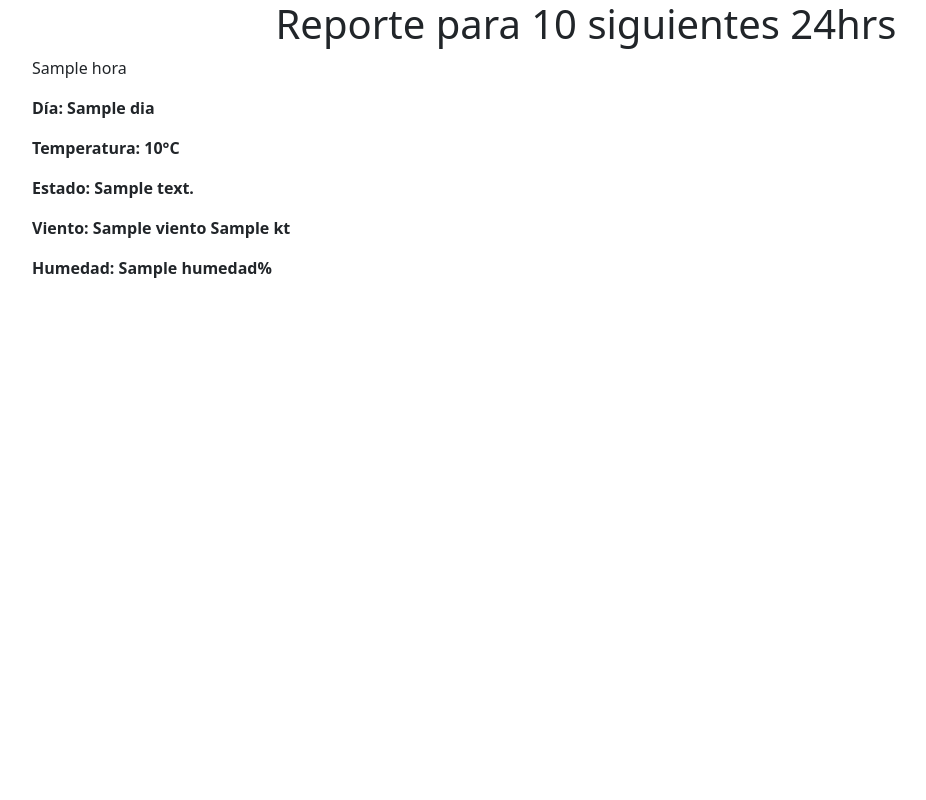
After one commit to christ998/Servicio-del-clima, a Django app: template serviciodelclima/modelo/templates/vistaHoras.html in a window 1280 px wide. The commit adds this page. Shown: the whole page, without its empty margins (54-980 px from the left). Run offline with Django 3.2, Linux system fonts and the light colour scheme; the template is opened without the code that fills it: most values are stand-ins (such as "Sample title", 1, 10 or a date in 2020); some libraries are stand-ins or nearby versions.

Commit message:
sprint 4

```diff
--- a/serviciodelclima/Cliente.py
+++ b/serviciodelclima/Cliente.py
@@ -43,6 +43,7 @@ class Client (Ice.Application):
                 print("Viento:" + med.viento + "km/h " + med.vientoDireccion)
                 print("Humedad:" + med.humedad + "%")
                 print("-------------------")
+            self.medida = medidaHora
             return medidaHora
 
 
--- a/serviciodelclima/modelo/templates/informe.html
+++ b/serviciodelclima/modelo/templates/informe.html
@@ -30,9 +30,13 @@
                 {% if "Cubierto" in day.text and "lluvias" in day.text %}
                     <img src="https://v5i.tutiempo.net/wi/01/50/19.png">
                     {% elif "Cubierto" in day.text %}
-                <img src="https://v5i.tutiempo.net/wi/01/50/7.png">
+                    <img src="https://v5i.tutiempo.net/wi/01/50/7.png">
                     {% elif "Despejado" in day.text %}
                     <img src="https://v5i.tutiempo.net/wi/01/50/1.png">
+                    {% elif "Muy nuboso" in datos.text %}
+                    <img src="https://v5i.tutiempo.net/wi/01/50/7.png">
+                    {% elif "Parcialmente nuboso" in datos.text %}
+                    <img src="https://v5i.tutiempo.net/wi/01/50/4.png"/>
                 {% endif %}
             </th>
             <th>{{ day.tempMin }} °C</th>
--- /dev/null
+++ b/serviciodelclima/modelo/templates/vistaHoras.html
@@ -0,0 +1,57 @@
+<html>
+  <head>
+    <meta charset="utf-8">
+    <title>Vista2</title>
+
+    <link rel="stylesheet" href="https://stackpath.bootstrapcdn.com/bootstrap/5.0.0-alpha1/css/bootstrap.min.css" integrity="sha384-r4NyP46KrjDleawBgD5tp8Y7UzmLA05oM1iAEQ17CSuDqnUK2+k9luXQOfXJCJ4I" crossorigin="anonymous">
+    <script src="https://stackpath.bootstrapcdn.com/bootstrap/5.0.0-alpha1/js/bootstrap.min.js" integrity="sha384-oesi62hOLfzrys4LxRF63OJCXdXDipiYWBnvTl9Y9/TRlw5xlKIEHpNyvvDShgf/" crossorigin="anonymous"></script>
+    <script src="https://cdn.jsdelivr.net/npm/popper.js@1.16.0/dist/umd/popper.min.js" integrity="sha384-Q6E9RHvbIyZFJoft+2mJbHaEWldlvI9IOYy5n3zV9zzTtmI3UksdQRVvoxMfooAo" crossorigin="anonymous"></script>
+
+  </head>
+
+<body>
+<h1 style="text-align: center">Reporte para {{ ciudad }} siguientes 24hrs </h1>
+<div class="container">
+
+    <div class="row">
+      {% for datos in miLista %}
+       <div class="col-4">
+         <div class="justify-content-center">
+            {% if "lluvias" in datos.text and datos.hora in noche %}
+            <img src="https://v5i.tutiempo.net/wi/01/50/33n.png">{% endif %}
+            {% if "Cubierto" in datos.text and "lluvias" in datos.text %}
+            <img src="https://v5i.tutiempo.net/wi/01/50/19.png">{% endif %}
+            {% if "Cubierto" in datos.text %}
+            <img src="https://v5i.tutiempo.net/wi/01/50/7.png">{% endif %}
+            {% if "Despejado" in datos.text and datos.hora in noche %}
+            <img src="https://v5i.tutiempo.net/wi/01/50/1n.png">{% endif %}
+            {% if "Parcialmente nuboso" in datos.text and datos.hora in noche %}
+            <img src="https://v5i.tutiempo.net/wi/01/50/2n.png">{% endif %}
+            {% if "Despejado" in datos.text and datos.hora not in noche %}
+            <img src="https://v5i.tutiempo.net/wi/01/50/1.png">{% endif %}
+            {% if "Muy nuboso" in datos.text %}
+            <img src="https://v5i.tutiempo.net/wi/01/50/7.png">{% endif %}
+            {% if "Parcialmente nuboso" in datos.text and datos.hora not in noche %}
+            <img src="https://v5i.tutiempo.net/wi/01/50/4.png"/>{% endif %}
+            {% if "Nubes dispersas" in datos.text %}
+            <img src="https://v5i.tutiempo.net/wi/01/50/9n.png"/>
+            {% endif %}
+            <p>{{ datos.hora }}</p>
+         </div>
+         <p><strong>Día: {{ datos.dia }}</strong></p>
+         <p><strong>Temperatura: {{ datos.temp }}°C</strong></p>
+         <p><strong>Estado: {{ datos.text }}</strong></p>
+         <p><strong>Viento: {{ datos.viento }} {{ datos.vientoDirecion }} kt</strong></p>
+         <p><strong>Humedad: {{ datos.humedad }}%</strong></p>
+       </div>
+      {% endfor %}
+    </div>
+
+</div>
+
+
+</body>
+
+
+
+</html>
```
Also changed, not shown: serviciodelclima/modelo/views.py (+8 -2 lines).
